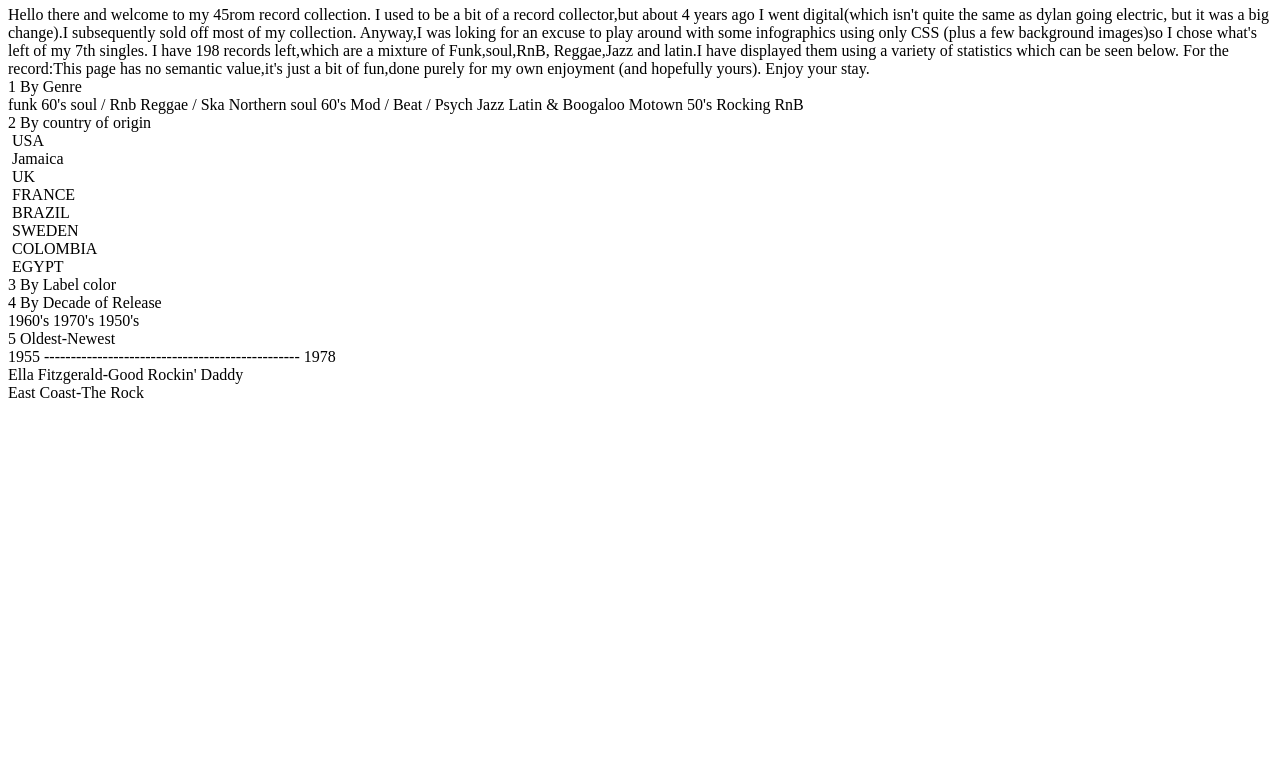
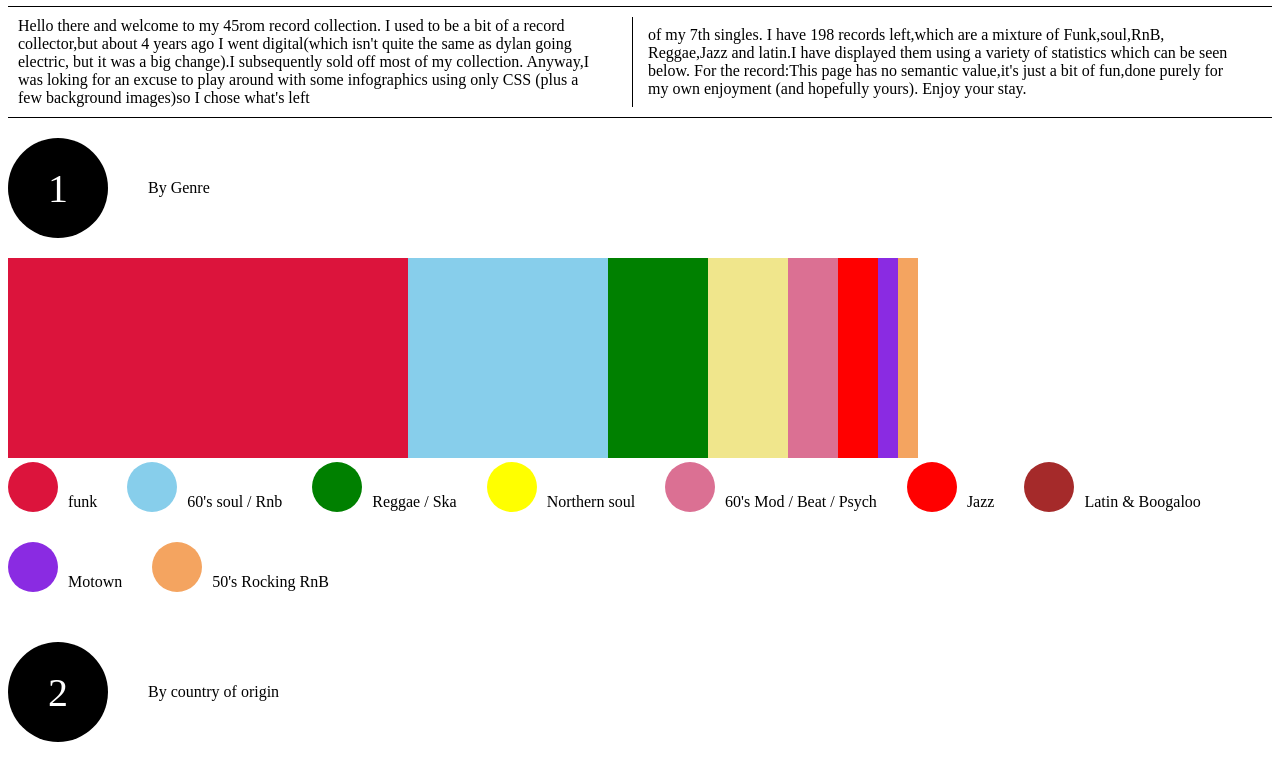
Before and after one commit to sirichowdary123/ui-practice, a plain HTML site: page project-1.html in a window 1280 px wide. Shown: the part 60-819 px from the top of the page. Drawn offline with Linux system fonts and the light colour scheme.

Commit message:
added the project

```diff
--- a/project-1.html
+++ b/project-1.html
@@ -1,7 +1,7 @@
 <html?>
 
     <head>
-        <link rel="stylesheet" href="website-styels.css">
+        <link rel="stylesheet" href="proj-1styles.css">
     </head>
 
     <body>
```
